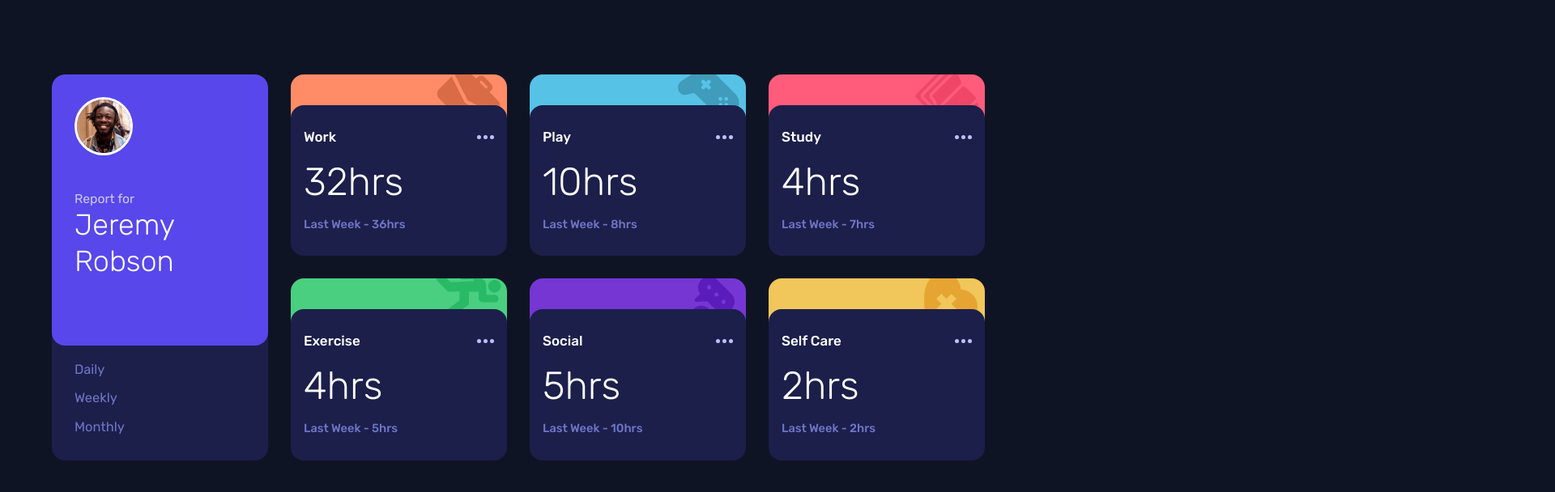
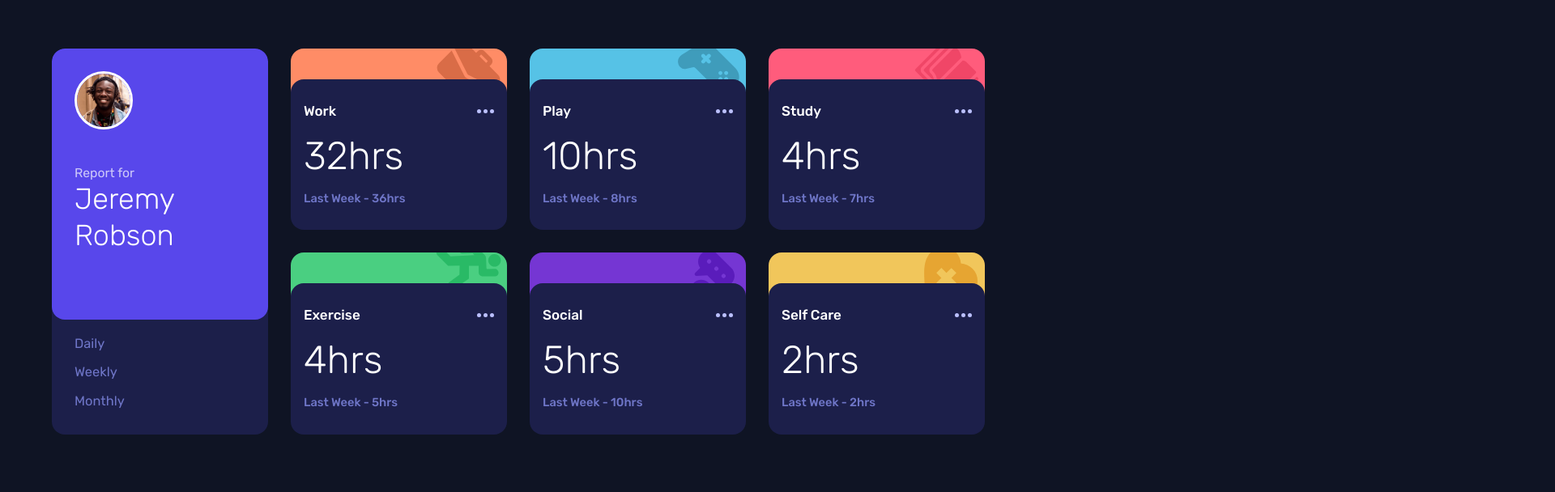
Before and after one commit to redstar504/css-time-tracking-dashboard, a plain HTML site: page index.html in a window 1280 px wide. Shown: the part 102-710 px from the top of the page at 81% size, 1920 px wide, since content can reach past the window. Drawn offline with Linux system fonts and the light colour scheme.

Commit message:
Fix layout centering issue

```diff
--- a/screen.css
+++ b/screen.css
@@ -66,17 +66,22 @@ a {
     --card-radius: 1rem;
 }
 
+html {
+    height: 100%;
+}
+
 body {
+    min-height: 100%;
     background-color: var(--very-dark-blue);
     color: #fff;
     font: 400 1rem/1.5 Rubik, sans-serif;
-    margin: 2em 1em;
 }
 
 article {
     display: flex;
     flex-direction: column;
     row-gap: 1.5em;
+    margin: 1.5em;
 }
 
 article > * {
@@ -210,6 +215,7 @@ section a {
     width: 21px;
     background: url(images/icon-ellipsis.svg) right center no-repeat;
     text-indent: 999em;
+    overflow:hidden;
 }
 
 section strong {
```
